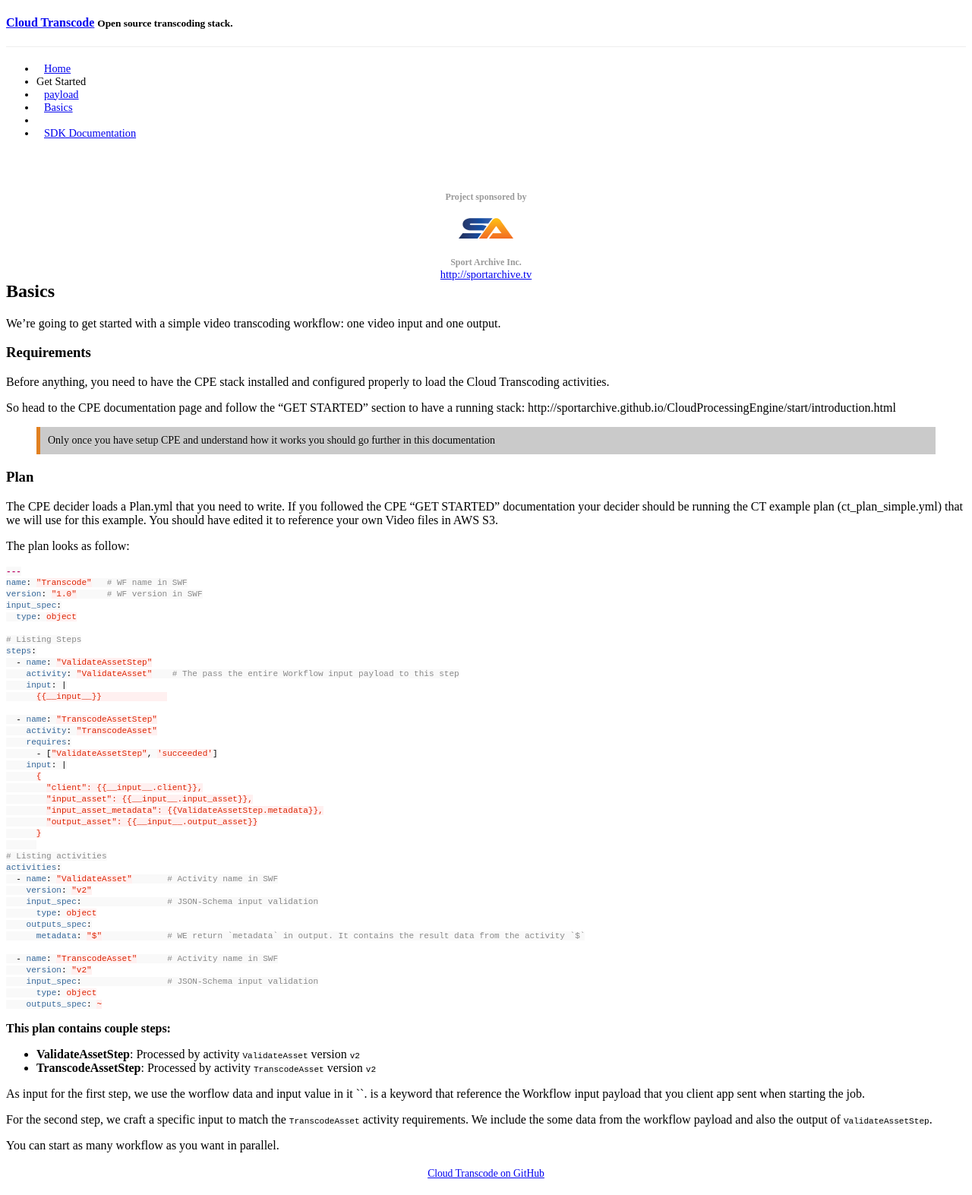
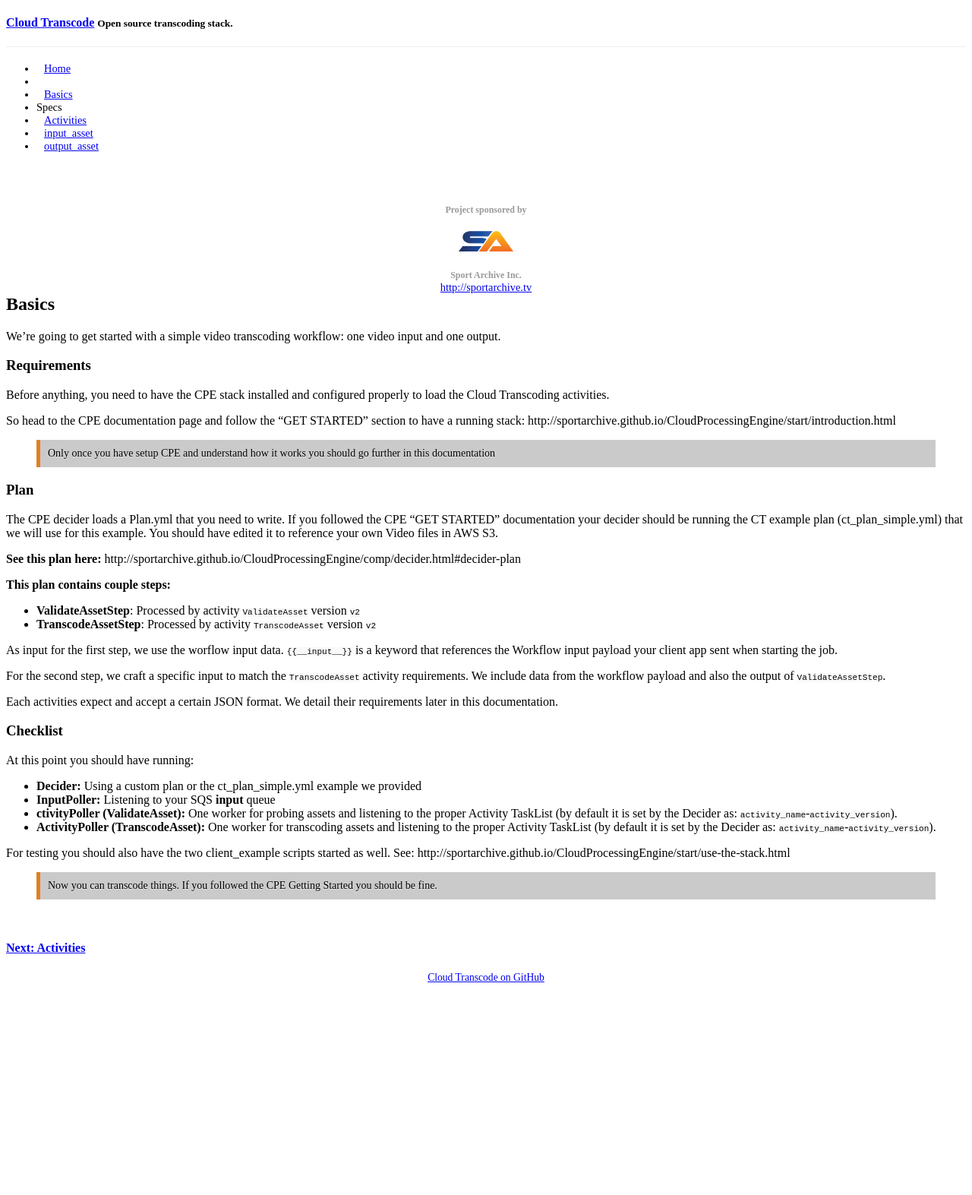
Before and after one commit to bfansports/CloudTranscode, a Jekyll site: the page built from _posts/2015-07-09-basic.md, in a window 1280 px wide. Shown: the whole page at 76% size. Built offline with Jekyll 4.4.1, drawn with Linux system fonts in a browser that asks for light colours; Markdown is read by kramdown in place of the engine named in the settings; a style sheet for code colours, icons or effects is not loaded; after the commit the page ends 1315 px from its top, so only the background shows below that.

````diff
--- a/_config.yml
+++ b/_config.yml
@@ -19,9 +19,8 @@ codeurl: 'https://github.com/sportarchive/CloudTranscode'
 
 # Default categories (in order) to appear in the navigation
 sections: [
-    ['start', 'Get Started'],
-    ['struct', 'Structure'],
-    ['deep', 'Deep dive'],
+    ['top', ''],
+    ['specs', 'Specs'],
 ]
 
 # Keep as an empty string if served up at the root. If served up at a specific
--- a/_includes/navigation.html
+++ b/_includes/navigation.html
@@ -11,8 +11,6 @@
   <li data-order="{{ page.order }}"><a href="{{ site.baseurl }}{{ page.url }}">{{ page.title }}</a></li>
   {% endfor %}
   {% endfor %}
-  <li class=divider></li>
-  <li><a href="http://sportarchive.github.io/CloudTranscode-SDK/" target="_blank">SDK Documentation</a></li>
   <!-- List additional links. It is recommended to add a divider
   e.g. <li class=divider></li> first to break up the content. -->
 </ul>
--- a/_posts/2015-07-09-basic.md
+++ b/_posts/2015-07-09-basic.md
@@ -19,59 +20,39 @@ So head to the CPE documentation page and follow the "GET STARTED" section to ha
 
 The CPE decider loads a Plan.yml that you need to write. If you followed the CPE "GET STARTED" documentation your decider should be running the CT example plan (ct_plan_simple.yml) that we will use for this example. You should have edited it to reference your own Video files in AWS S3.
 
-The plan looks as follow:
-
-{% raw %}
-```yaml
----
-name: "Transcode"   # WF name in SWF
-version: "1.0"      # WF version in SWF
-input_spec:
-  type: object
-
-# Listing Steps
-steps:
-  - name: "ValidateAssetStep"
-    activity: "ValidateAsset"    # The pass the entire Workflow input payload to this step
-    input: |
-      {{__input__}}
-
-  - name: "TranscodeAssetStep"
-    activity: "TranscodeAsset"
-    requires:
-      - ["ValidateAssetStep", 'succeeded']
-    input: |
-      {
-        "client": {{__input__.client}},
-        "input_asset": {{__input__.input_asset}},
-        "input_asset_metadata": {{ValidateAssetStep.metadata}},
-        "output_asset": {{__input__.output_asset}}
-      }
-
-# Listing activities
-activities:
-  - name: "ValidateAsset"       # Activity name in SWF
-    version: "v2"
-    input_spec:                 # JSON-Schema input validation
-      type: object
-    outputs_spec:
-      metadata: "$"             # WE return `metadata` in output. It contains the result data from the activity `$`
-
-  - name: "TranscodeAsset"      # Activity name in SWF
-    version: "v2"
-    input_spec:                 # JSON-Schema input validation
-      type: object
-    outputs_spec: ~
-```
-{% endraw %}
+**See this plan here:** http://sportarchive.github.io/CloudProcessingEngine/comp/decider.html#decider-plan
 
 **This plan contains couple steps:**
 
    - **ValidateAssetStep**: Processed by activity `ValidateAsset` version `v2`
    - **TranscodeAssetStep**: Processed by activity `TranscodeAsset` version `v2`
 
-As input for the first step, we use the worflow data and input value in it `{{__input__}}`. {{__input__}} is a keyword that reference the Workflow input payload that you client app sent when starting the job.
+{% raw %}
+As input for the first step, we use the worflow input data. `{{__input__}}` is a keyword that references the Workflow input payload your client app sent when starting the job.
+{% endraw %}
 
-For the second step, we craft a specific input to match the `TranscodeAsset` activity requirements. We include the some data from the workflow payload and also the output of `ValidateAssetStep`.
+For the second step, we craft a specific input to match the `TranscodeAsset` activity requirements. We include data from the workflow payload and also the output of `ValidateAssetStep`.
 
-You can start as many workflow as you want in parallel.
+Each activities expect and accept a certain JSON format. We detail their requirements later in this documentation.
+
+### Checklist
+
+{% raw %}
+At this point you should have running:
+
+   - **Decider:** Using a custom plan or the ct_plan_simple.yml example we provided
+   - **InputPoller:** Listening to your SQS **input** queue
+   - **ctivityPoller (ValidateAsset):** One worker for probing assets and listening to the proper Activity TaskList (by default it is set by the Decider as: `activity_name`-`activity_version`).
+   - **ActivityPoller (TranscodeAsset):** One worker for transcoding assets and listening to the proper Activity TaskList (by default it is set by the Decider as: `activity_name`-`activity_version`).
+
+For testing you should also have the two client_example scripts started as well. See: http://sportarchive.github.io/CloudProcessingEngine/start/use-the-stack.html
+
+> Now you can transcode things. If you followed the CPE Getting Started you should be fine.
+
+{% endraw %}
+
+<br>
+
+<p>
+<h4><a href="activities.html">Next: Activities</a></h4>
+</p>
--- a/css/main.css
+++ b/css/main.css
@@ -87,3 +87,6 @@ blockquote p {
     font-size: 14px;
     padding: 10px;
 }
+td,th {
+    padding: 5px 10px;
+}
````
Also changed, not shown: other parts of _posts/2015-07-09-basic.md (+2 -1 lines), _pages/activities.md (added, +1 -0 lines), _pages/input.md (added, +1 -0 lines), _pages/output.md (added, +1 -0 lines), _pages/payload.md (deleted, +0 -1 lines), _posts/2015-07-13-activities.md (added, +83 -0 lines), _posts/2015-07-13-input.md (added, +26 -0 lines), _posts/2015-07-13-output.md (added, +186 -0 lines), _posts/2015-07-13-payload.md (deleted, +0 -16 lines).
